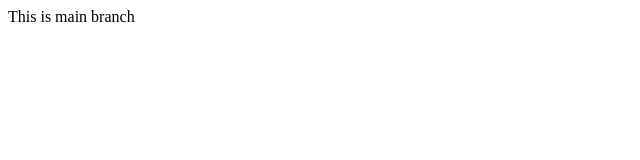
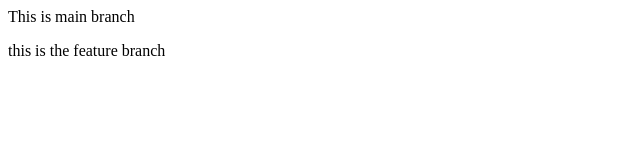
Before and after one commit to singhd407357/cleanharbors-project-demo, a plain HTML site: page index.html in a window 1280 px wide. Shown: the whole page, without its empty margins (0-640 px from the left). Drawn offline with Linux system fonts and the light colour scheme.

Commit message:
feature2 branch created

```diff
--- a/index.html
+++ b/index.html
@@ -1 +1,2 @@
 <p>This is main branch</p>
+<p>this is the feature branch</p>
```
